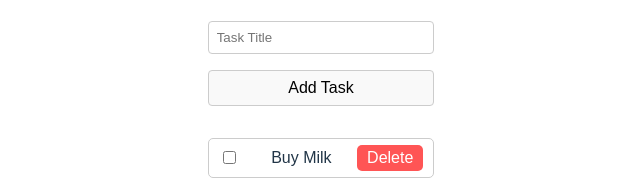
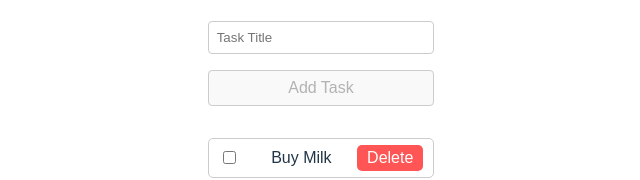
Before and after one commit to tony-tony-alpha/vue-carriculum, a Vue app in the folder v-carriculum/: page / in a window 1280 px wide. Shown: the part 303-483 px from the top of the page, without its empty margins (319-959 px from the left). Built offline with nearby package versions, Linux system fonts and the light colour scheme.

Commit message:
add validation libraryh

```diff
--- a/v-carriculum/package.json
+++ b/v-carriculum/package.json
@@ -9,7 +9,9 @@
     "preview": "vite preview"
   },
   "dependencies": {
-    "vue": "^3.5.13"
+    "vee-validate": "^4.15.0",
+    "vue": "^3.5.13",
+    "yup": "^1.6.1"
   },
   "devDependencies": {
     "@vitejs/plugin-vue": "^5.2.1",
--- a/v-carriculum/src/components/TaskForm.vue
+++ b/v-carriculum/src/components/TaskForm.vue
@@ -2,34 +2,39 @@
     <form class="task-form">
         <input
             type="text"
-            v-model="task.title"
+            v-model="title"
             placeholder="Task Title"
             class="task-form__input"
         />
-        <button type="submit" @click.prevent="addTask" class="task-form__button">Add Task</button>
+        <p v-if="errorMessage" class="task-form__error">{{ errorMessage }}</p>
+        <button type="submit" :disabled="!isFormValid" @click.prevent="onSubmit" class="task-form__button">Add Task</button>
     </form>
 </template>
 
 <script setup lang="ts">
-import { ref } from 'vue';
+import { computed } from 'vue';
+import { useField } from 'vee-validate';
+import * as yup from 'yup';
 import type { Task } from '../pages/TodoPage.vue';
-
-const task = ref<Task>({
-    id: Math.random(),
-    title: '',
-    completed: false,
-});
 
 const emit = defineEmits<{
     (e: 'add-task', task: Task): void;
 }>();
 
-const addTask = () => {
-    if (task.value.title.trim() === '') return;
-    emit('add-task', task.value);
-    task.value.title = '';
-};
+const titleSchema = yup.string().required('Task title cannot be empty').max(20, 'Task title cannot be longer than 20 characters');
+const { value: title, errorMessage } = useField<string>('title', titleSchema);
 
+const onSubmit = () => {
+    const t: Task = {
+        id: Math.random(),
+        title: title.value,
+        completed: false,
+    };
+    emit('add-task', t);
+    title.value = '';
+}
+
+const isFormValid = computed(()=> !errorMessage.value && title.value);
 </script>
 
 <style scoped>
@@ -55,4 +60,8 @@ const addTask = () => {
     background-color: #007bff;
     color: white;
 }
+
+.task-form__error {
+    color: red;
+}
 </style>
```
Also changed, not shown: 1 other file (tests, documents, lock files or other folders).
